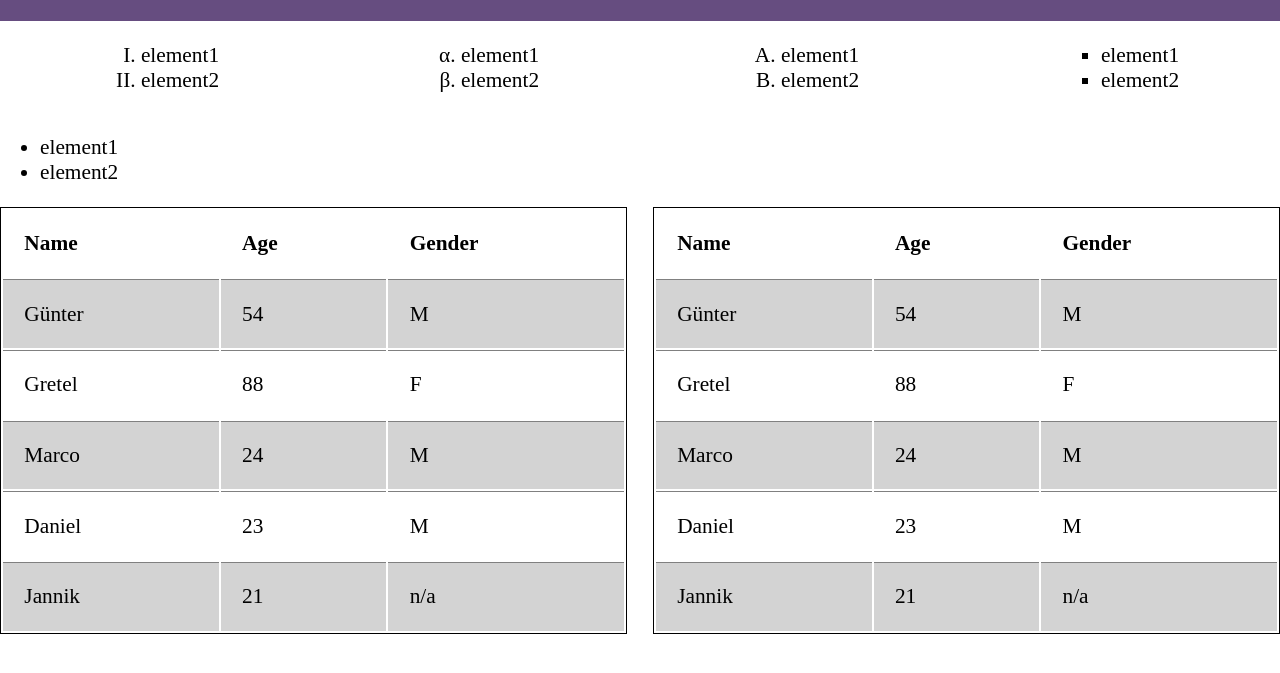
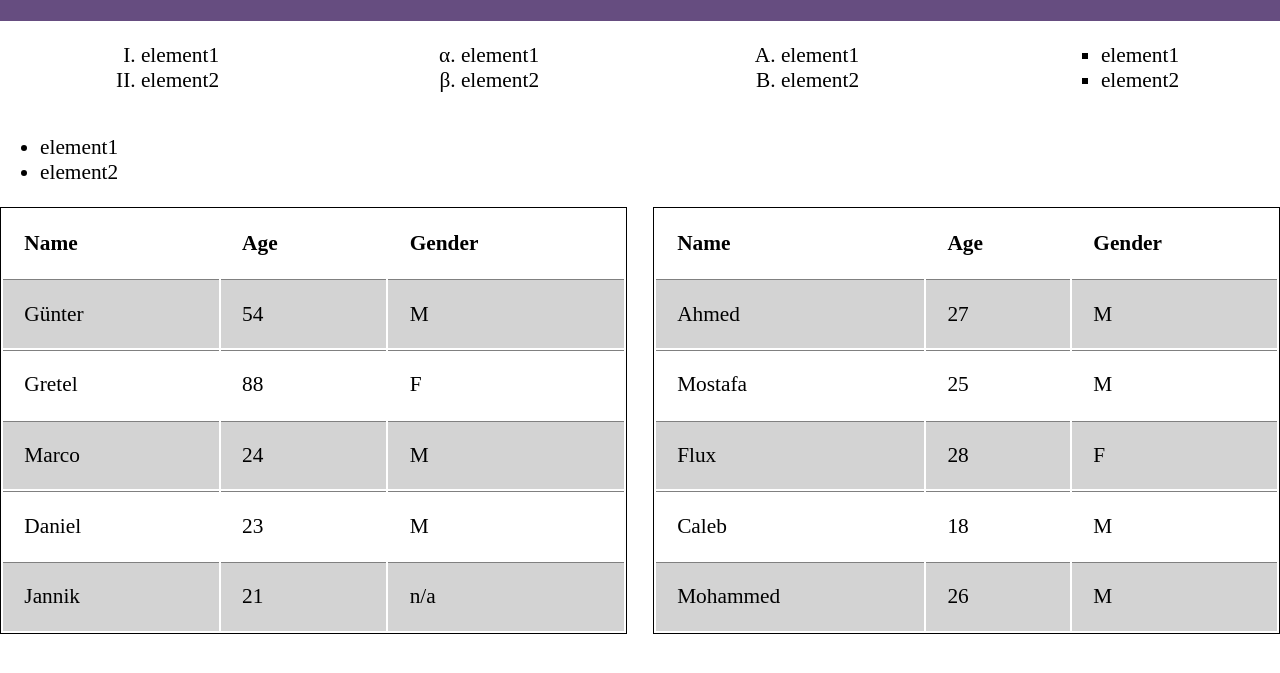
Before and after one commit to AerySun/Blog, a plain HTML site: page stats.html in a window 1280 px wide. Shown: the part 95-768 px from the top of the page. Drawn offline with Linux system fonts and the light colour scheme.

Commit message:
Update data cell

```diff
--- a/stats.html
+++ b/stats.html
@@ -81,29 +81,29 @@
           <th>Gender</th>
         </tr>
         <tr>
-          <td>G&uuml;nter</td>
-          <td>54</td>
+          <td>Ahmed</td>
+          <td>27</td>
           <td>M</td>
         </tr>
         <tr>
-          <td>Gretel</td>
-          <td>88</td>
+          <td>Mostafa</td>
+          <td>25</td>
+          <td>M</td>
+        </tr>
+        <tr>
+          <td>Flux</td>
+          <td>28</td>
           <td>F</td>
         </tr>
         <tr>
-          <td>Marco</td>
-          <td>24</td>
+          <td>Caleb</td>
+          <td>18</td>
           <td>M</td>
         </tr>
         <tr>
-          <td>Daniel</td>
-          <td>23</td>
+          <td>Mohammed</td>
+          <td>26</td>
           <td>M</td>
-        </tr>
-        <tr>
-          <td>Jannik</td>
-          <td>21</td>
-          <td>n/a</td>
         </tr>
       </table>
     </div>
```
